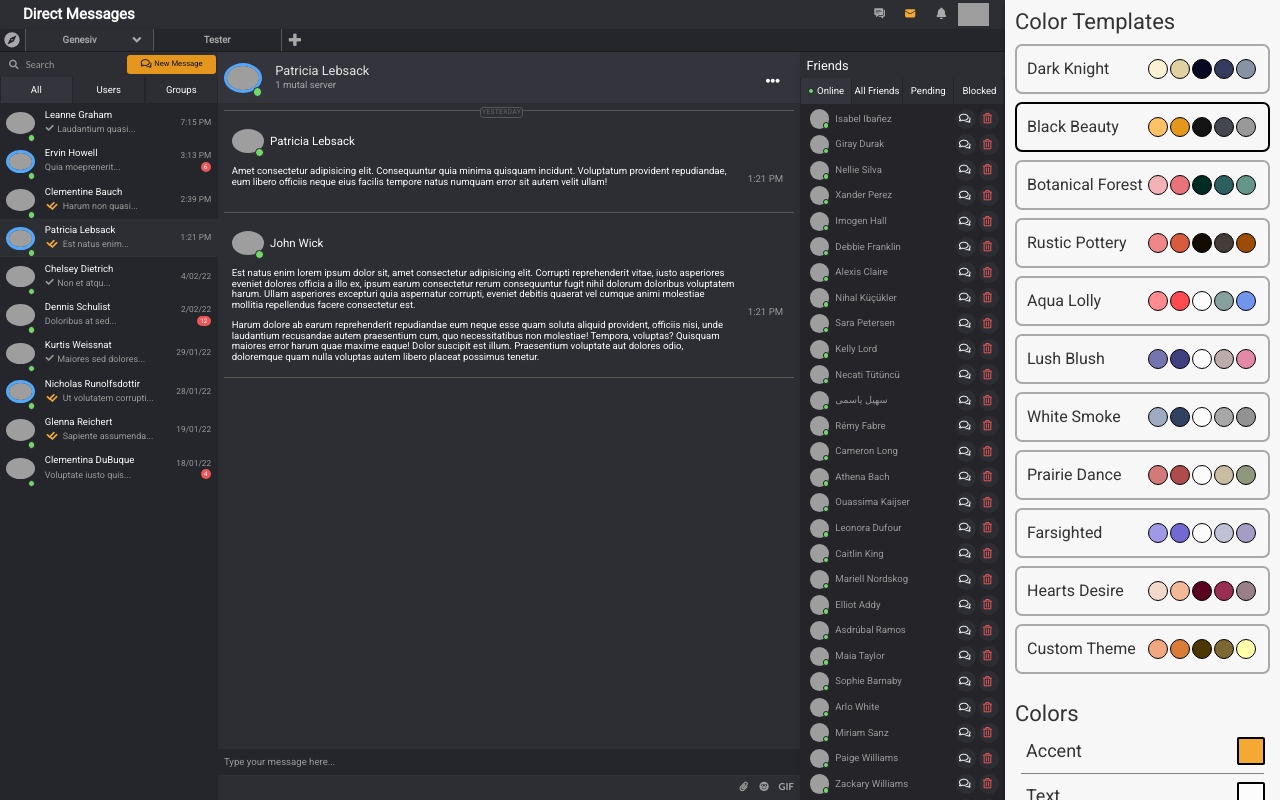
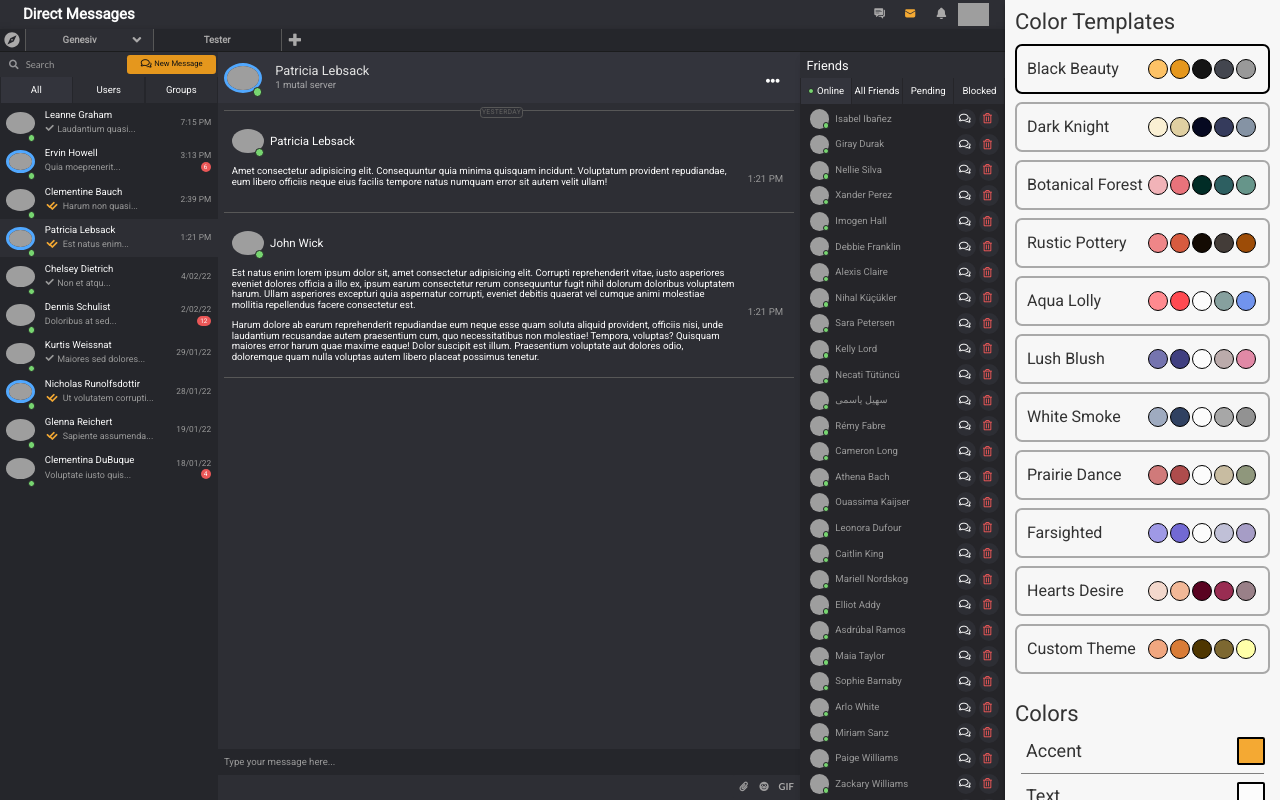
Before and after one commit to SparrowMike/colourShadeGenerator, a plain HTML site: page customTheme/index.html in a window 1280 px wide. Drawn offline with nearby package versions, Linux system fonts and the light colour scheme; grey boxes are pictures that could not be loaded.

Commit message:
refactor: 💡 updated theme and main palette moved up

```diff
--- a/customTheme/index.html
+++ b/customTheme/index.html
@@ -205,7 +205,7 @@
     <div id="sidePanel">
       <div id="colorTemplates">
         <h2>Color Templates</h2>
-        <div ng-repeat="theme in ['dark-knight', 'black-beauty', 'botanical-forest', 'rustic-pottery', 'aqua-lolly', 'lush-blush', 'white-smoke', 'prairie-dance', 'farsighted', 'hearts-desire', 'custom-theme']" id="defaultTheme" class="{{theme}} defaultTheme" ng-class="theme === selected ? 'active' : ''" ng-click="changeTheme(theme); sendCurrentTheme()">
+        <div ng-repeat="theme in ['black-beauty', 'dark-knight', 'botanical-forest', 'rustic-pottery', 'aqua-lolly', 'lush-blush', 'white-smoke', 'prairie-dance', 'farsighted', 'hearts-desire', 'custom-theme']" id="defaultTheme" class="{{theme}} defaultTheme" ng-class="theme === selected ? 'active' : ''" ng-click="changeTheme(theme); sendCurrentTheme()">
           <h4>{{theme.split('-').join(' ');}}</h4>
           <div id="circles">
             <div ng-repeat="c in ['one', 'two', 'three', 'four', 'five']" class={{c}}></div>
--- a/customTheme/styles.css
+++ b/customTheme/styles.css
@@ -157,9 +157,9 @@ body {
   --text-4: rgb(211, 106, 141);
   --text-5: rgb(219, 118, 151);
   --text-6: rgb(225, 137, 166);
-  --shadow: rgba(81, 20, 41, 0.35);
-  --divider-lines-1: rgb(167, 80, 110);
-  --divider-lines-2: rgb(85, 0, 28);
+  --shadow: rgba(171, 59, 97, 0.35);
+  --divider-lines-1: rgb(226, 160, 182);
+  --divider-lines-2: rgb(211, 106, 141);
 }
 .white-smoke {
   --accent-1: rgb(48, 65, 97);
@@ -179,7 +179,7 @@ body {
   --text-5: rgb(119, 119, 119);
   --text-6: rgb(146, 146, 146);
   --shadow: rgba(27, 28, 29, 0.35);
-  --divider-lines-1: rgb(196, 196, 196);
+  --divider-lines-1: rgb(146, 146, 146);
   --divider-lines-2: rgb(103, 103, 103);
 }
 .prairie-dance {
@@ -241,7 +241,7 @@ body {
   --text-4: rgb(161, 140, 147);
   --text-5: rgb(155, 136, 143);
   --text-6: rgb(153, 128, 136);
-  --divider-lines-1: rgb(134, 102, 112);
+  --divider-lines-1: rgb(118, 90, 100);
   --divider-lines-2: rgb(161, 140, 147);
   --shadow: rgba(89, 3, 33, 0.35);
 }
```
